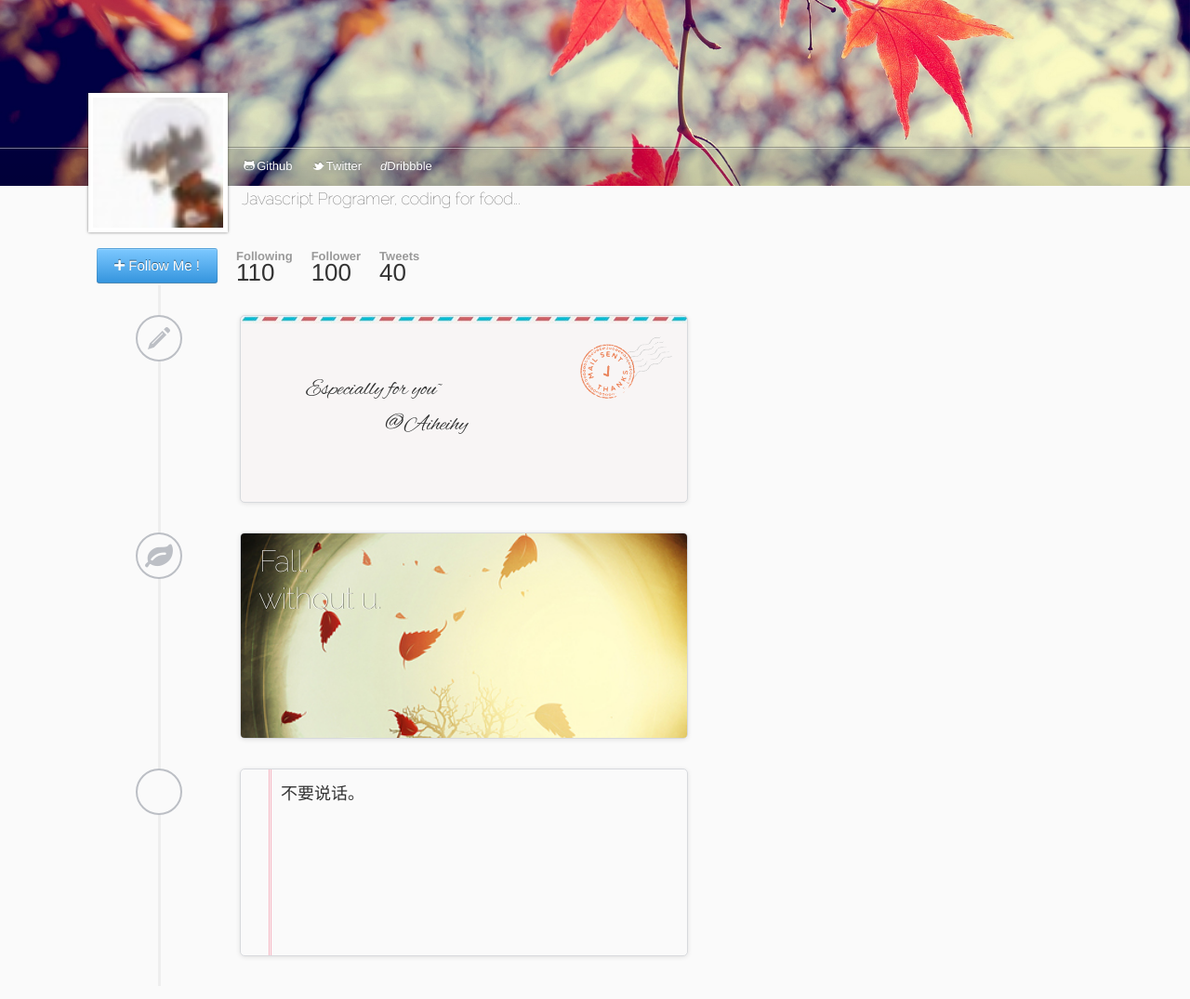
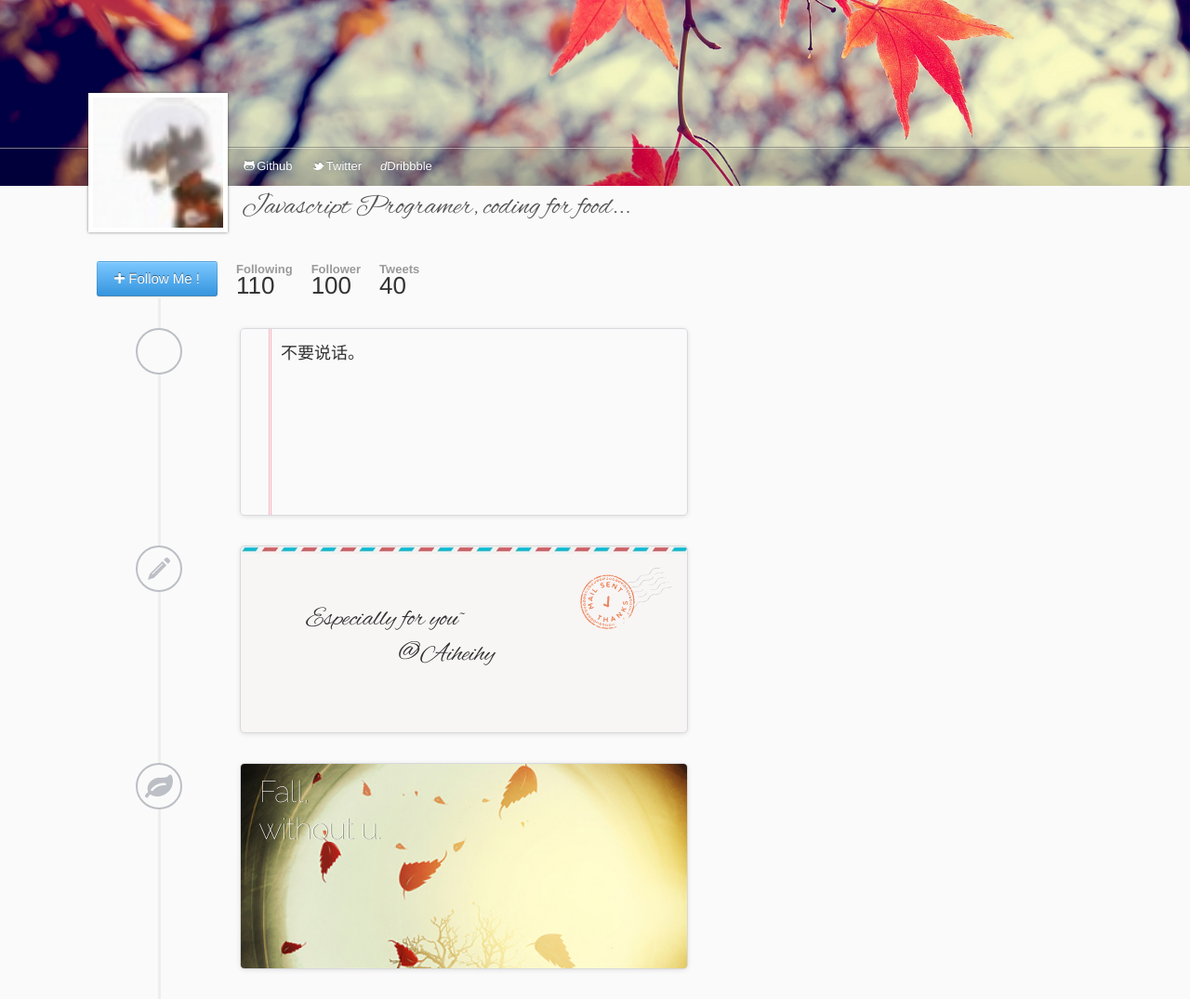
Before and after one commit to j1anb1n/j1anb1n.github.com, a plain HTML site: page index.html in a window 1280 px wide. Shown: the whole page at 93% size. Drawn offline with Linux system fonts and the light colour scheme.

Commit message:
fix font issue

```diff
--- a/index.html
+++ b/index.html
@@ -3,7 +3,7 @@
     <meta http-equiv="Content-Type" content="text/html; charset=utf-8"/>
     <title>j1anb1n's GitHub Pages</title>
     <link rel="stylesheet" href="/static/css/bootstrap.css">
-    <body>
+<link href='http://fonts.googleapis.com/css?family=Quicksand:300,400' rel='stylesheet' type='text/css'>    <body>
         <header>
             <div class="container">
                 <img src="/static/img/avatar.png" alt="j1anb1n" id="avatar">
@@ -19,7 +19,7 @@
             </nav>
         </header>
         <div class="container">
-            <h3 class='bio'>Javascript Programer, coding for food...</h3>
+            <h1 class='bio'>Javascript Programer, coding for food...</h1>
             <div id="social-info">
                 <a href="#" class="btn btn-large btn-follow" id="follow-btn">
                     <i class="icon-plus"></i> Follow Me !
@@ -38,6 +38,12 @@
                 </dl>
             </div>
             <div id="timeline" class="clearfix">
+                <div class="snippet note">
+                    <i class="icon-note"></i>
+                    <div class="content">
+                        <p>不要说话。</p>
+                    </div>
+                </div>
                 <div class="snippet letter">
                     <i class="icon-pencil"></i>
                     <div class="content">
@@ -57,12 +63,6 @@
                         <img src="/static/img/autumn.jpg" alt="Autumn, finally.">
                     </div>
                 </div>
-                <div class="snippet note">
-                    <i class="icon-note"></i>
-                    <div class="content">
-                        <p>不要说话。</p>
-                    </div>
-                </div>
             </div>
         </div>
     </body>
--- a/static/less/j1anb1n.less
+++ b/static/less/j1anb1n.less
@@ -45,9 +45,9 @@ nav.navbar {
     margin: 100px 0 0 -75px;
 }
 .bio{
-    font-family: 'Raleway', cursive;
+    font-family: 'Alex Brush', cursive;
     color: @gray;
-    margin-left: 90px;
+    margin-left: 90px; margin-top: 5px;
     font-weight: 100;
 }
 #timeline {
@@ -125,7 +125,7 @@ nav.navbar {
         float: left;
         font-family: 'Alex Brush', cursive;
         margin: 50px 0 0 50px;
-        font-size: 24px;
+        font-size: 28px;
         line-height: 38px;
         text-shadow: 0 1px 0 @white;
     }
@@ -142,7 +142,6 @@ nav.navbar {
         position: absolute;
         top: 0; left: 0;
         width: 100%;
-        // -webkit-filter: blur(1px);
         z-index: 1;
     }
     p {
@@ -151,7 +150,6 @@ nav.navbar {
         z-index: 2;
         font-size: 32px;
         line-height: 40px;
-        // background: fade(@black, 10%);
         padding: 0 20px 20px 0;
         margin: 0 0 100px 0;
         font-family: 'Raleway', cursive;
@@ -162,6 +160,7 @@ nav.navbar {
 .snippet.note {
     .content {
         p {
+            font-family: @sansFontFamily;
             height: 180px;
             padding: 0; margin: 0;
             line-height: 32px;
```
Also changed, not shown: static/css/bootstrap.css.
